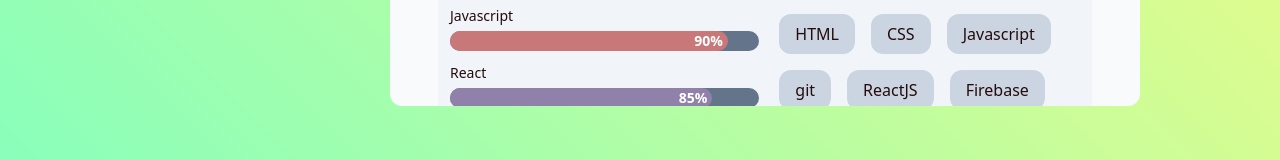
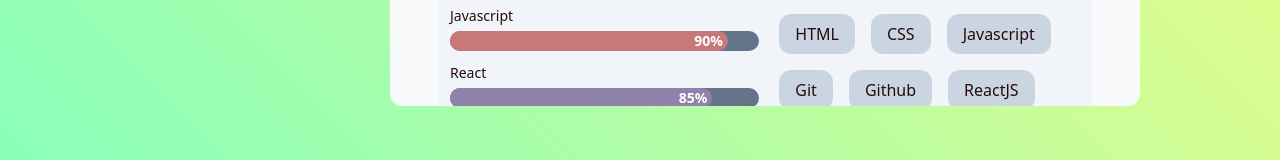
Before and after one commit to Gaurang-gupta/portfolio-gaurang, a React (Create React App) app: page /resume in a window 1280 px wide. Shown: the part 570-730 px from the top of the page. Built offline with nearby package versions, Linux system fonts and the light colour scheme.

Commit message:
Added knowledges

```diff
--- a/src/Components/Resume/Resume.js
+++ b/src/Components/Resume/Resume.js
@@ -56,9 +56,9 @@
     ]
 
     const knowledges = [
-        "HTML", "CSS", "Javascript", "git",
+        "HTML", "CSS", "Javascript", "Git", "Github",
         "ReactJS", "Firebase", "Python",
-        "Sklearn", "Tensorflow", "Java", "Machine Learning",
+        "Sklearn", "Tensorflow", "Java", "Machine Learning", "NextJS"
     ]
   return (
     <div className='xl:px-12 xl:py-10 xs:px-8 xs:py-6 text-justify w-full'>
```
